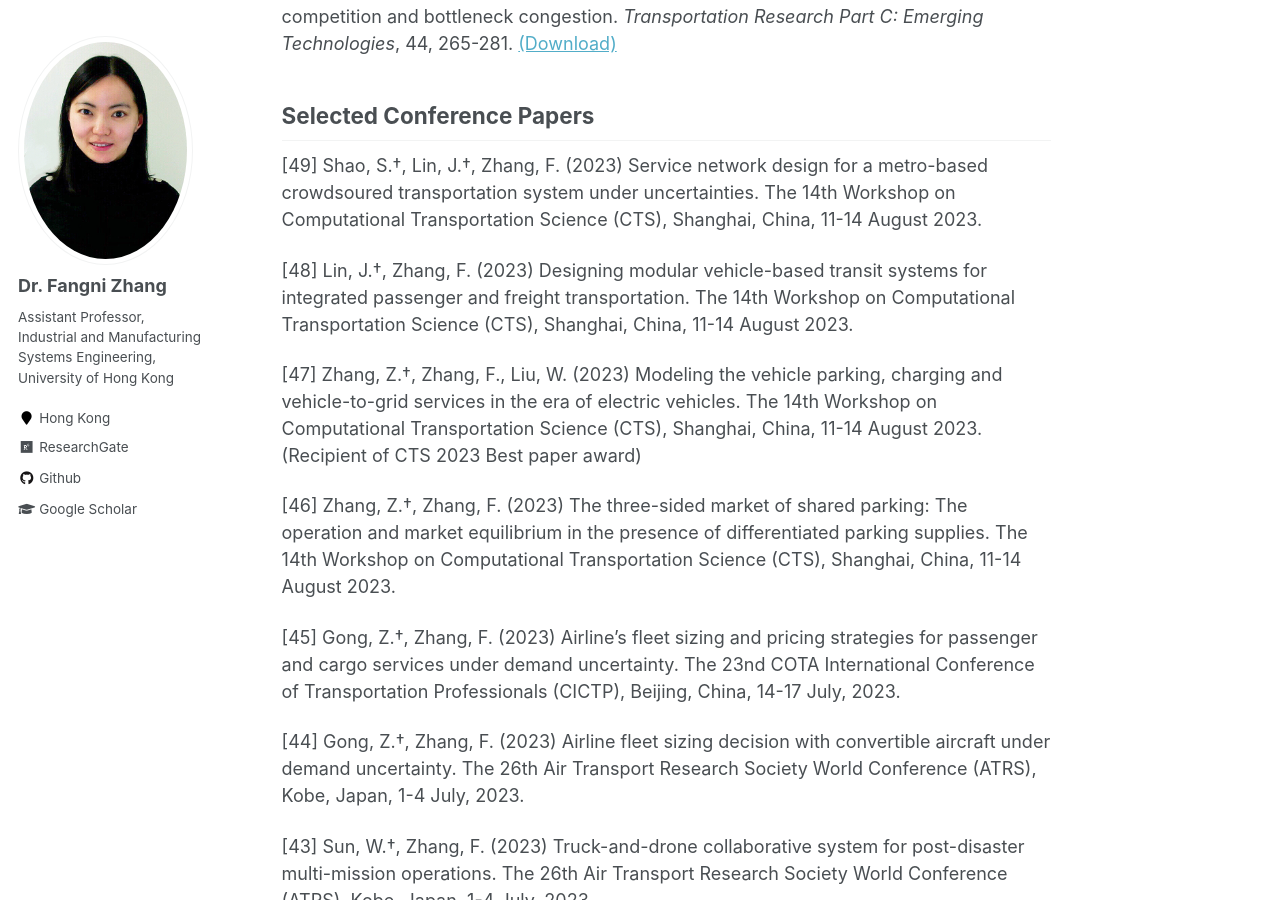
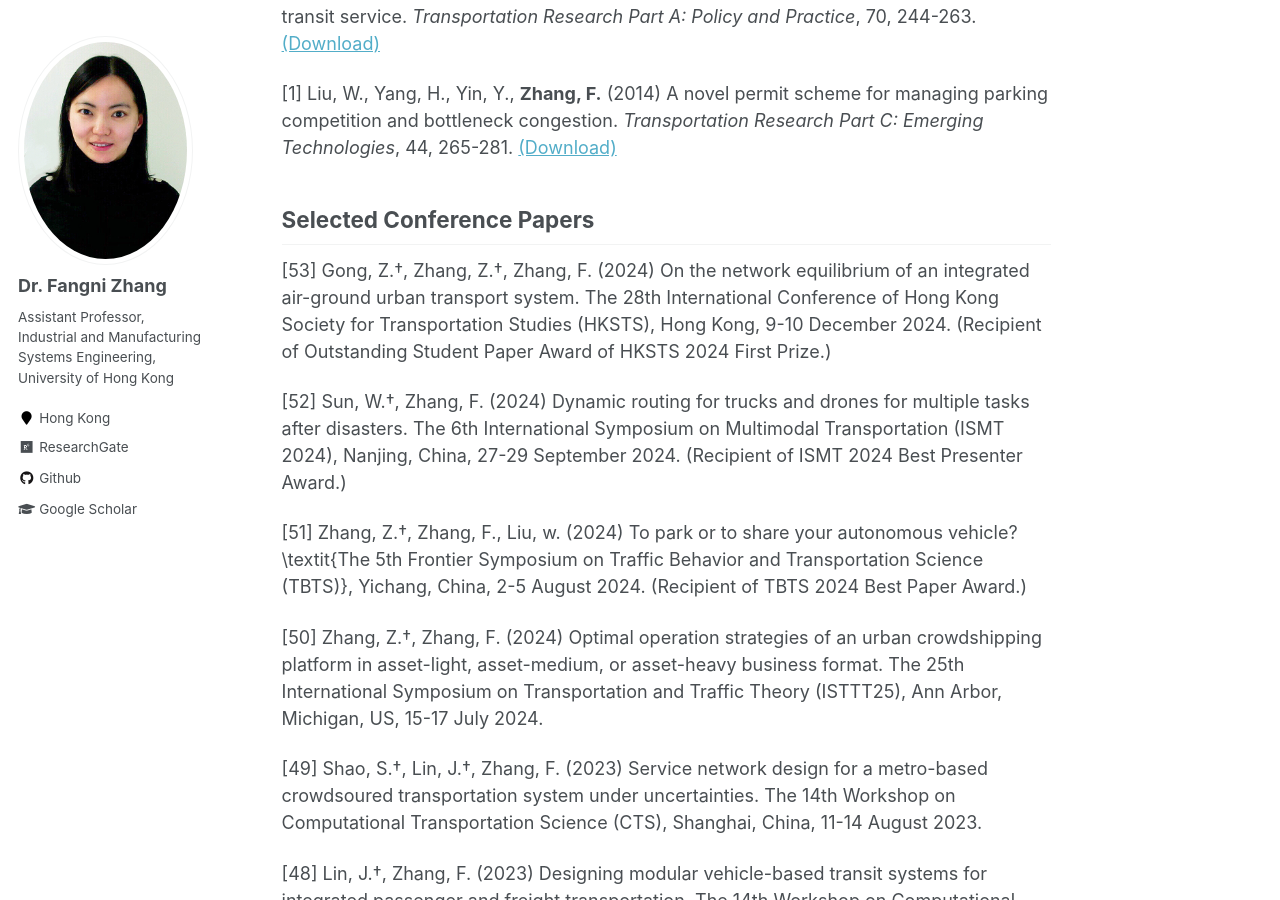
Before and after one commit to fangnizhang/fangnizhang.github.io, a Jekyll site: the page built from _pages/publications.md, in a window 1280 px wide and 900 px high, scrolled down 5109 px. Built offline with Jekyll 4.4.1, drawn with Linux system fonts in a browser that asks for light colours; some of the changed text lies outside the part shown.

Commit message:
Update publications.md

```diff
--- a/_pages/publications.md
+++ b/_pages/publications.md
@@ -20,9 +20,11 @@
 ----------
 (*: Dr Zhang is corresponding author; †: Research student advised by Dr Zhang)
 
-[46] Zhang, Z.†, __Zhang, F.__, Liu, W. (2025) Economic analysis of parking, vehicle charging and vehicle-to-grid service in the era of electric vehicles. _Transportation Research Part B: Methodological_, 191, 103133.
+[47] Zhang, Z.†, __Zhang, F.__, Liu, W. (2025) Economic analysis of parking, vehicle charging and vehicle-to-grid service in the era of electric vehicles. _Transportation Research Part B: Methodological_, 191, 103133.
 
-[45] Zhang, Z.†, __Zhang, F.__, Liu, W., Yang, H. (2025) On the service differentiation for parking sharing. _Transportation Research Part C: Emerging Technologies_, 170, 104915.
+[46] Zhang, Z.†, __Zhang, F.__, Liu, W., Yang, H. (2025) On the service differentiation for parking sharing. _Transportation Research Part C: Emerging Technologies_, 170, 104915.
+
+[45] Li, S.†, Zhou, Y., __Zhang, F.__ (2025) Interdependency in transportation system resilience: Review and discussion. _Transportation Research Part D: Transport and Environment_, 104618.
 
 [44] Zhang, C., Ng, K.K.H., Jin, Z., Tang, T, __Zhang, F.__, Liu, W. (2025)  Predictive and prescriptive analytics for robust airport gate assignment planning in airside operations under uncertainty. _Transportation Research Part E: Logistics and Transportation Review_, 195, 103963.
 
@@ -115,6 +117,13 @@
 
 Selected Conference Papers
 -------
+[53] Gong, Z.†, Zhang, Z.†, Zhang, F. (2024) On the network equilibrium of an integrated air-ground urban transport system. The 28th International Conference of Hong Kong Society for Transportation Studies (HKSTS), Hong Kong, 9-10 December 2024. (Recipient of Outstanding Student Paper Award of HKSTS 2024 First Prize.)
+
+[52] Sun, W.†, Zhang, F. (2024) Dynamic routing for trucks and drones for multiple tasks after disasters. The 6th International Symposium on Multimodal Transportation (ISMT 2024), Nanjing, China, 27-29 September 2024. (Recipient of ISMT 2024 Best Presenter Award.)
+
+[51] Zhang, Z.†, Zhang, F., Liu, w. (2024) To park or to share your autonomous vehicle? \textit{The 5th Frontier Symposium on Traffic Behavior and Transportation Science (TBTS)}, Yichang, China, 2-5 August 2024. (Recipient of TBTS 2024 Best Paper Award.)
+
+[50] Zhang, Z.†, Zhang, F. (2024) Optimal operation strategies of an urban crowdshipping platform in asset-light, asset-medium, or asset-heavy business format. The 25th International Symposium on Transportation and Traffic Theory (ISTTT25), Ann Arbor, Michigan, US, 15-17 July 2024.
 
 [49] Shao, S.†, Lin, J.†, Zhang, F. (2023) Service network design for a metro-based crowdsoured transportation system under uncertainties. The 14th Workshop on Computational Transportation Science (CTS), Shanghai, China, 11-14 August 2023.
 
```
